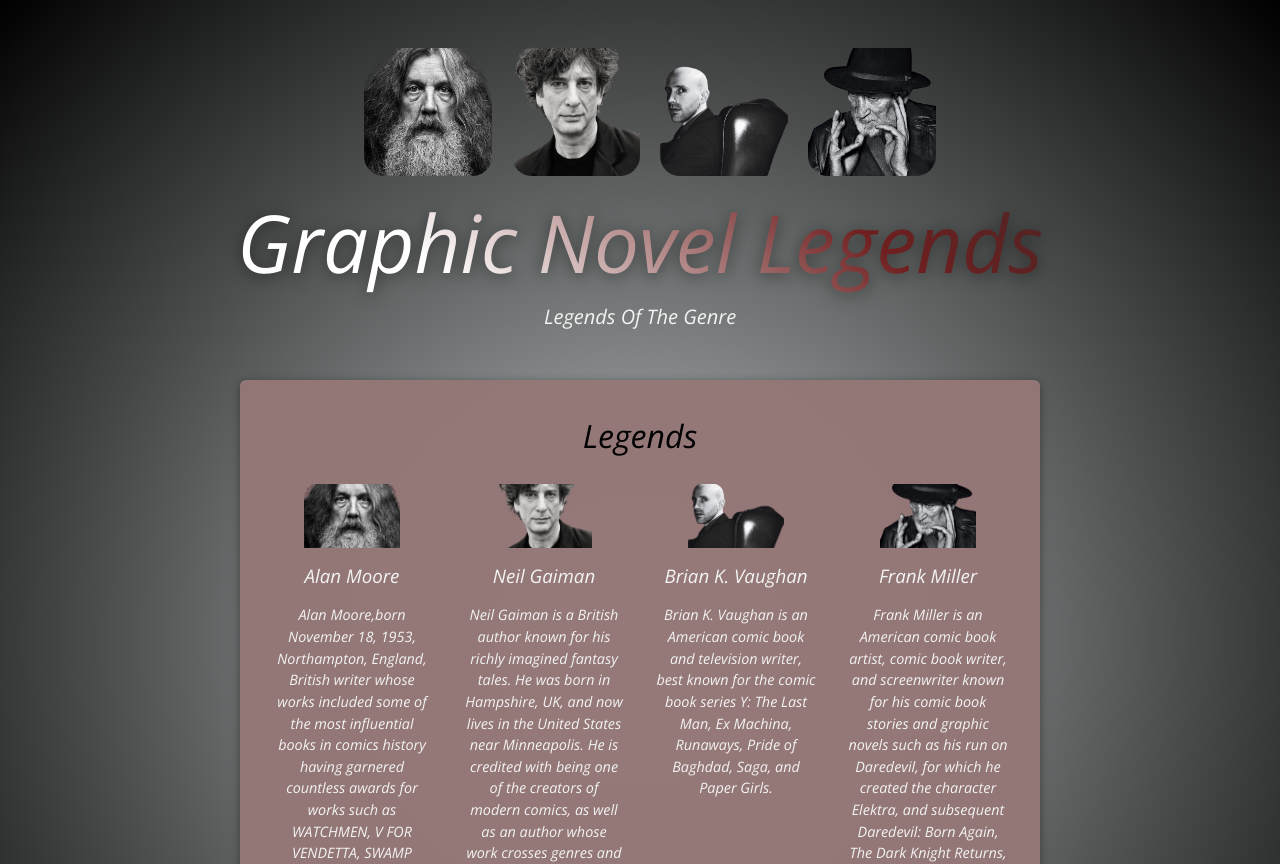
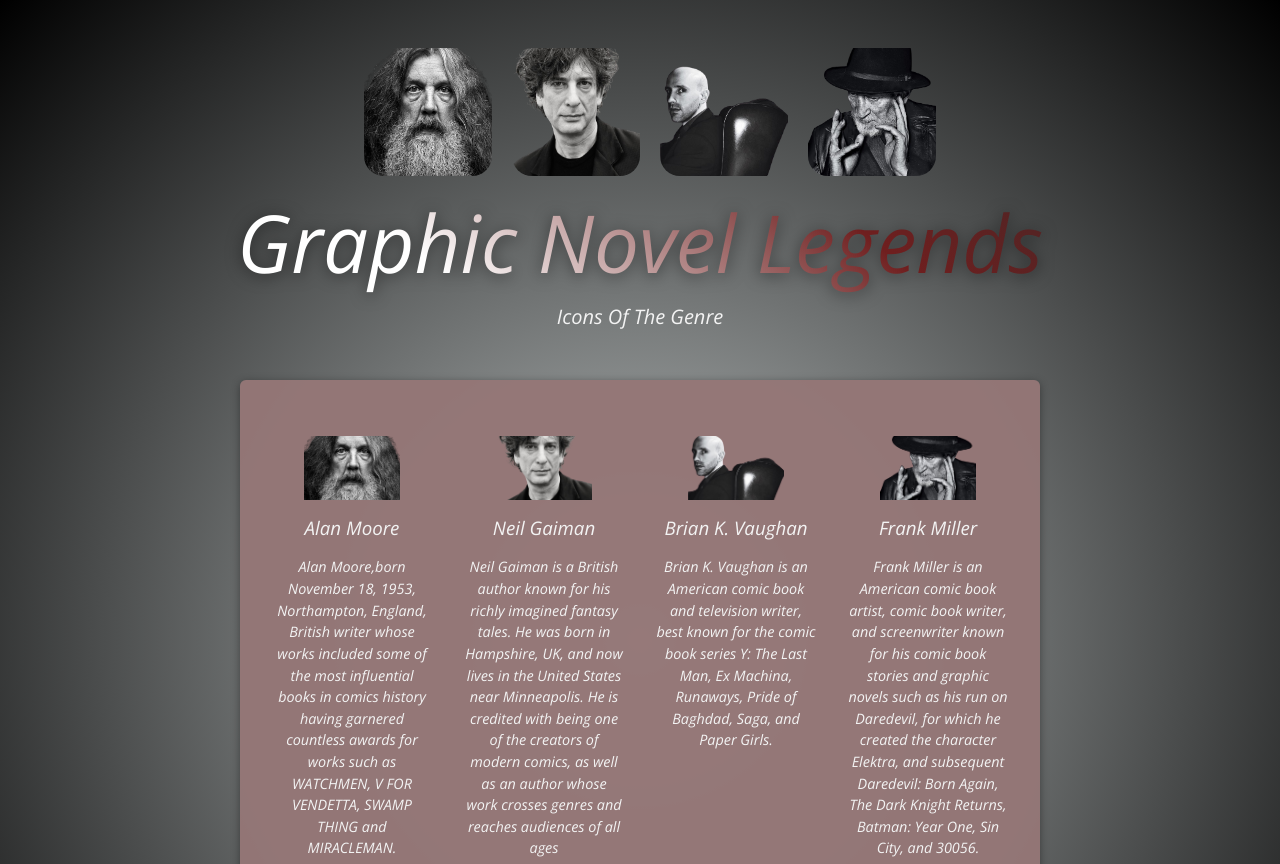
Before and after one commit to Ebenmars/Graphic-Novel-Legends, a React (Vite) app: page / in a window 1280 px wide. Shown: the top 864 px of the page. Built offline with nearby package versions, Linux system fonts and the light colour scheme; a web font is replaced by a local one.

Commit message:
Put Every Section Of The Code In It Own File

```diff
--- a/src/App.jsx
+++ b/src/App.jsx
@@ -1,38 +1,7 @@
 
 import { BIOS } from "./data.js";
-
-const subtext = ["Legends", "Icons", "Innovators", "Revolutionaries"];
-
-function getRandomWord() {
-  return Math.floor(Math.random() * subtext.length);
-}
-
-const words = subtext[getRandomWord()];
-
-function Header() {
-
-  return (<header>
-    <img src={BIOS[0].image} alt="Alan Moore" />
-    <img src={BIOS[1].image} alt="Neil Gaiman" />
-    <img src={BIOS[2].image} alt="Brian K. Vaughan" />
-    <img src={BIOS[3].image} alt="Frank Miller" />
-    <h1>Graphic Novel Legends</h1>
-    <p>
-      {words} Of The Genre
-    </p>
-  </header>
-  );
-}
-
-function Bios(props) {
-  return (
-    <li>
-      <img src={props.image} alt={props.title} />
-      <h3>{props.title}</h3>
-      <p>{props.description}</p>
-    </li>
-  );
-}
+import Header from "./components/Header.jsx";
+import Bios from "./components/Bios.jsx";
 
 function App() {
   return (
@@ -40,7 +9,7 @@
       <Header></Header>
       <main>
         <section id="bios">
-          <h2>{words}</h2>
+          <h2>{}</h2>
           <ul>
             <Bios title={BIOS[0].title}
               description={BIOS[0].description}
--- /dev/null
+++ b/src/components/Bios.jsx
@@ -0,0 +1,9 @@
+export default function Bios({image,title,description}) {
+    return (
+      <li>
+        <img src={image} alt={title} />
+        <h3>{title}</h3>
+        <p>{description}</p>
+      </li>
+    );
+  }
--- /dev/null
+++ b/src/components/Header.jsx
@@ -0,0 +1,22 @@
+import { BIOS } from "/src/data.js";
+const subtext = ["Legends", "Icons", "Innovators", "Revolutionaries"];
+
+function getRandomWord() {
+  return Math.floor(Math.random() * subtext.length);
+}
+
+
+export default function Header() {
+    const words = subtext[getRandomWord()];
+    return (<header>
+      <img src={BIOS[0].image} alt="Alan Moore" />
+      <img src={BIOS[1].image} alt="Neil Gaiman" />
+      <img src={BIOS[2].image} alt="Brian K. Vaughan" />
+      <img src={BIOS[3].image} alt="Frank Miller" />
+      <h1>Graphic Novel Legends</h1>
+      <p>
+        {words} Of The Genre
+      </p>
+    </header>
+    );
+  }
```
